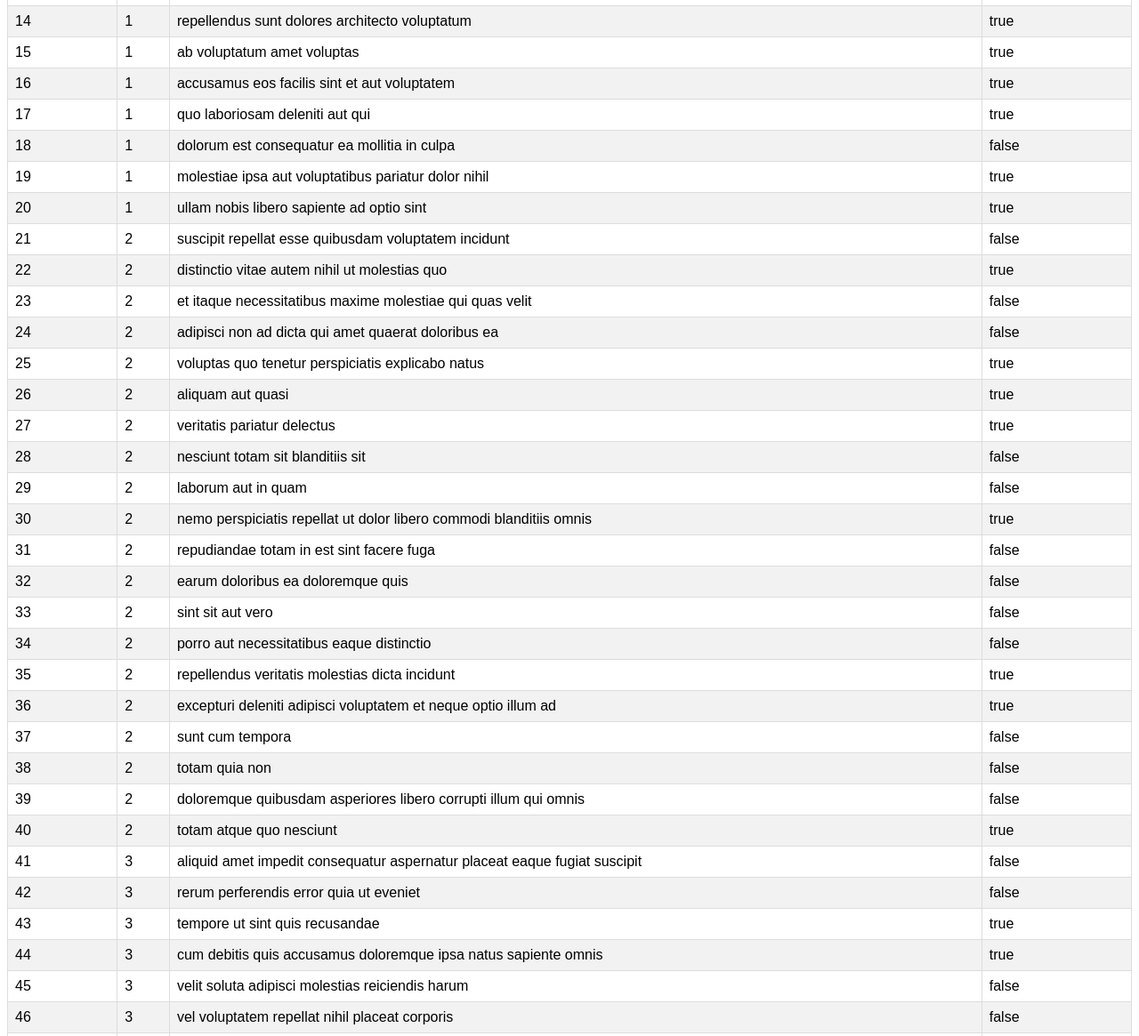
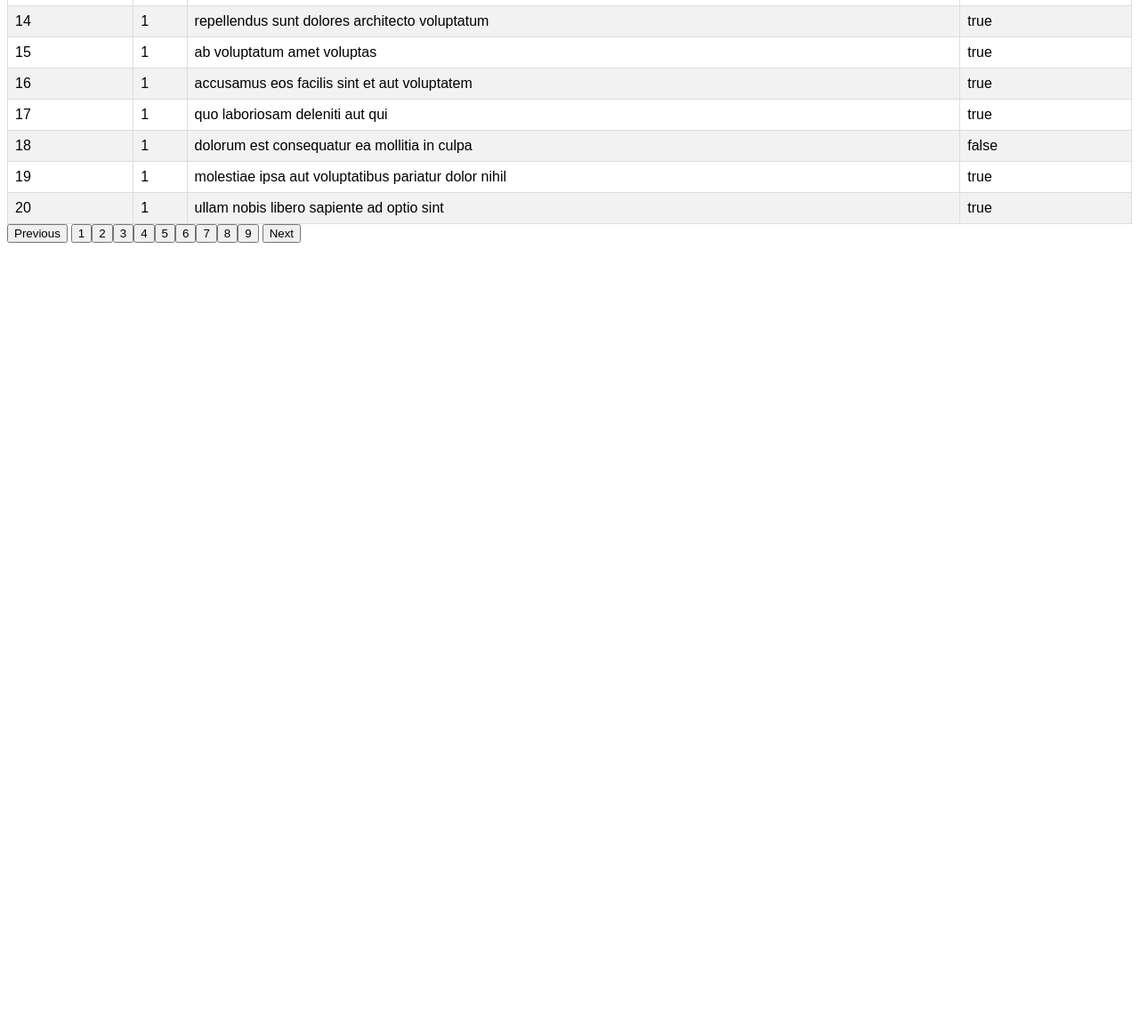
Before and after one commit to vivek-munjapara/Javascript, a plain HTML site: page Ex 12 pagination/indax.html in a window 1280 px wide. Shown: the part 500-1665 px from the top of the page at 89% size. After the commit the page ends 800 px from the top, so only its background shows below. Drawn offline with Linux system fonts and the light colour scheme.

Commit message:
pagination

```diff
--- a/Ex 12 pagination/indax.html
+++ b/Ex 12 pagination/indax.html
@@ -22,10 +22,13 @@
                 <th>Completed</th>
             </tr>
         </thead>
-        <tbody id="tbl">
-
+        <tbody id="tbl"></tbody>
         </tbody>
     </table>
+
+    <button onclick="pre()">Previous</button>
+    <span id="btn"></span>
+    <button onclick="next()">Next</button>
 
 
 
--- a/Ex 12 pagination/main.js
+++ b/Ex 12 pagination/main.js
@@ -1,4 +1,4 @@
-const rawArray = [
+let rawArray = [
   {
     userId: 1,
     id: 1,
@@ -1210,15 +1210,45 @@ const rawArray = [
   },
 ];
 
+// let data = [];
 let page = 20;
+let totalPage = "";
+let startPage = 1;
 
-const filterData = rawArray.map(function (value) {
-  return `<tr>
+function displayPage() {
+  totalPage = Math.ceil(rawArray.length / page);
+  console.log(totalPage);
+  disButton(startPage, totalPage);
+  displayData(0,page);
+}
+
+function displayData(start, end) {
+  let myData = rawArray.slice(start, end);
+
+  const filterData = myData.map(function (value) {
+    return `<tr>
                     <td>${value.id}</td>
                     <td>${value.userId}</td>
                     <td>${value.title}</td>
                     <td>${value.completed}</td>
                     </tr>`;
-});
+  });
 
-document.getElementById("tbl").innerHTML = filterData.join("");
+  document.getElementById("tbl").innerHTML = filterData.join("");
+}
+displayPage();
+
+function disButton(a, b) {
+  for (let index = a; index < b; index++) {
+    document.getElementById(
+      "btn"
+    ).innerHTML += `<button onclick="button(${index})">${index}</button>`;
+  }
+}
+
+function button(startPage) {
+  let startButton = (startPage - 1) * page;
+  let endButton = startButton + 20;
+
+  displayData(startButton, endButton);
+}
```
